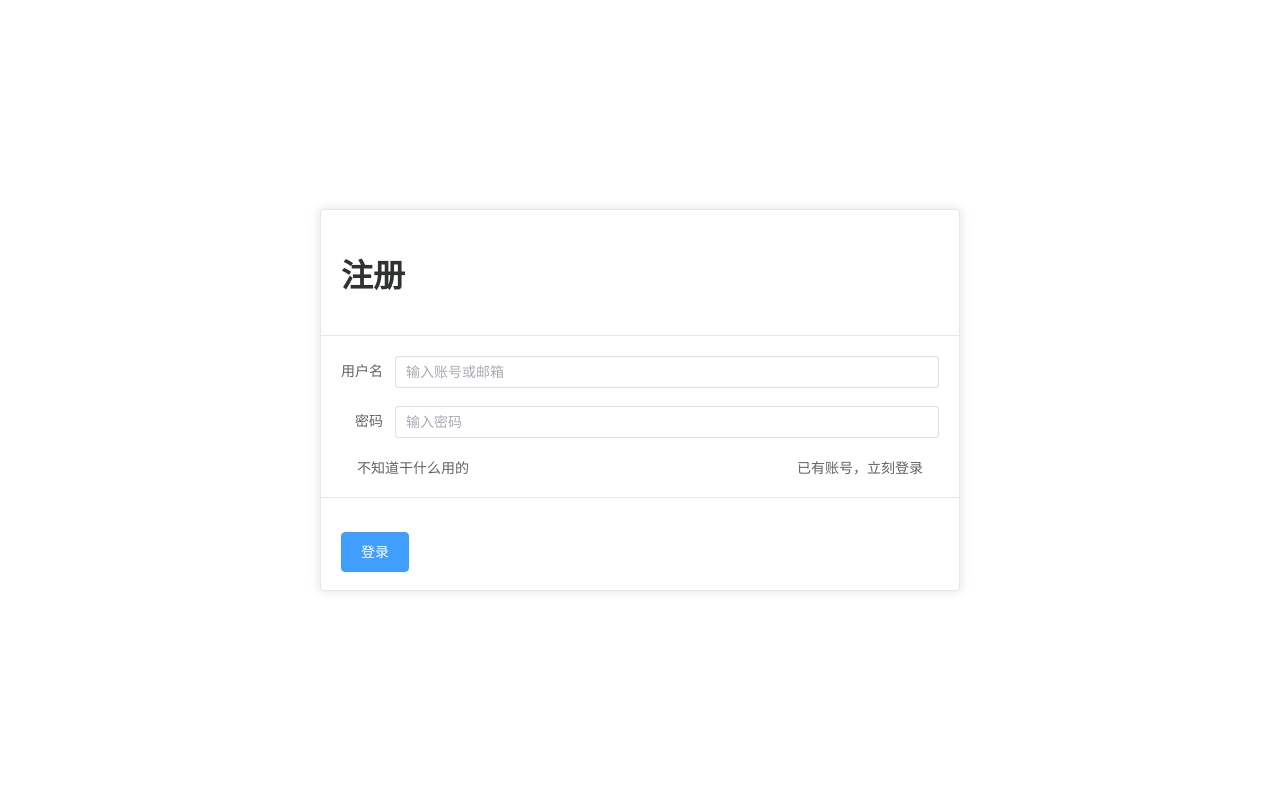
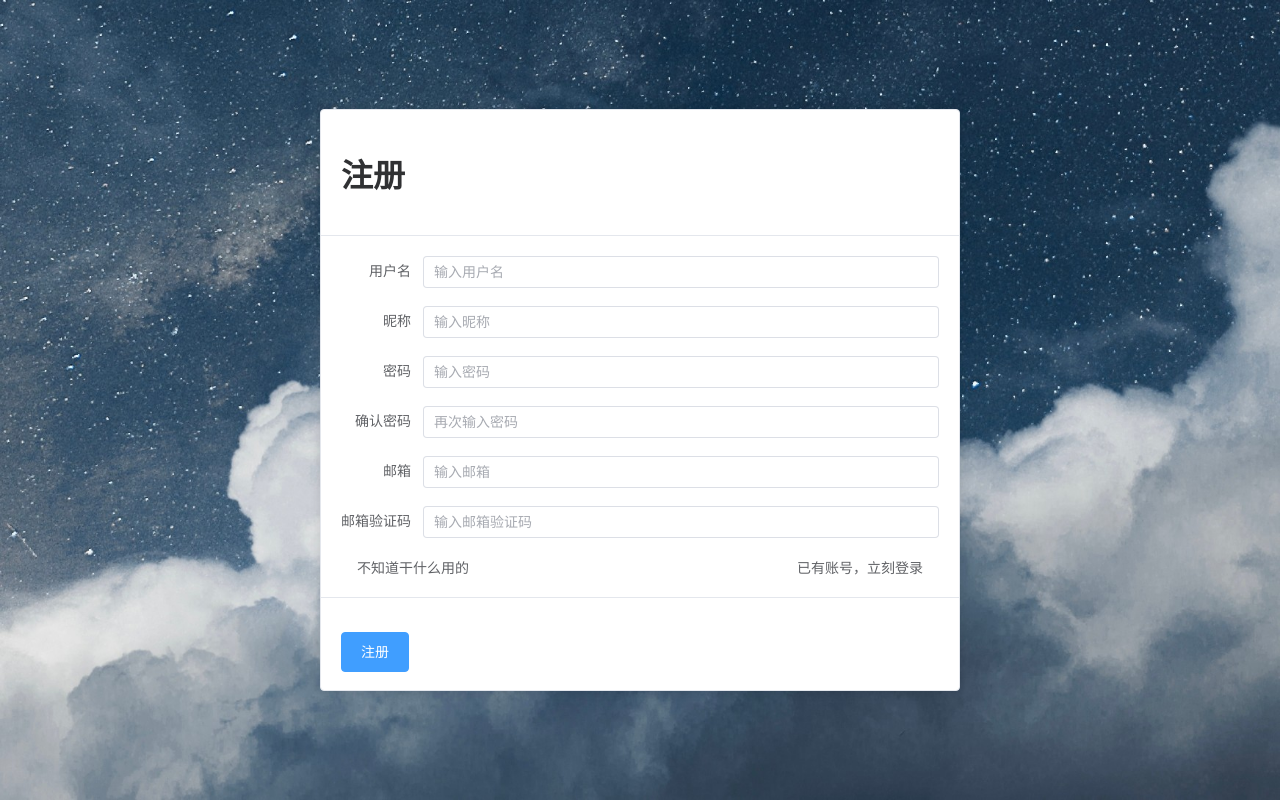
Before and after one commit to schlibra/meme, a Vue app in the folder frontend/: page /register in a window 1280 px wide. Built offline with nearby package versions, Linux system fonts and the light colour scheme; what vue3typed would draw is missing.

Commit message:
update register page

```diff
--- a/frontend/src/views/LoginView.vue
+++ b/frontend/src/views/LoginView.vue
@@ -53,7 +53,7 @@ function loginHandler() {
                   <el-link>忘记密码</el-link>
                 </el-col>
                 <el-col :span="12" class="right">
-                  <el-link>注册账号</el-link>
+                  <el-link href="/register">注册账号</el-link>
                 </el-col>
               </el-row>
             </el-form>
--- a/frontend/src/views/RegisterView.vue
+++ b/frontend/src/views/RegisterView.vue
@@ -6,7 +6,11 @@ import axios from "axios";
 
 const username = ref("");
 const password = ref("");
-const loginLoading = ref(false)
+const confirm = ref("");
+const loginLoading = ref(false);
+const email = ref("");
+const dickname = ref("");
+const emailCheck = ref("");
 
 function loginHandler() {
   if (username.value.length && password.value.length) {
@@ -16,18 +20,18 @@ function loginHandler() {
       password: password.value
     }).then(res=>{
       if (res.data.code===200) {
-        ElMessageBox.alert("登录成功", "登录成功")
+        ElMessageBox.alert("注册成功", "注册成功")
       } else {
-        ElMessageBox.alert(res.data["msg"], "登录失败")
+        ElMessageBox.alert(res.data["msg"], "注册失败")
       }
     }).catch(err=>{
       console.log(err)
-      ElMessageBox.alert("接口响应异常", "登录失败");
+      ElMessageBox.alert("接口响应异常", "注册失败");
     }).finally(() => {
       loginLoading.value = false
     })
   } else {
-    ElMessageBox.alert("账号密码不能为空", "登录失败")
+    ElMessageBox.alert("账号密码不能为空", "注册失败")
   }
 }
 </script>
@@ -44,10 +48,22 @@ function loginHandler() {
           <template #default>
             <el-form label-width="auto">
               <el-form-item label="用户名">
-                <el-input v-model="username" placeholder="输入账号或邮箱" />
+                <el-input v-model="username" placeholder="输入用户名" />
+              </el-form-item>
+              <el-form-item label="昵称">
+                <el-input v-model="dickname" placeholder="输入昵称" />
               </el-form-item>
               <el-form-item label="密码">
                 <el-input type="password" v-model="password" placeholder="输入密码" />
+              </el-form-item>
+              <el-form-item label="确认密码">
+                <el-input type="password" v-model="confirm" placeholder="再次输入密码" />
+              </el-form-item>
+              <el-form-item label="邮箱">
+                <el-input type="text" v-model="email" placeholder="输入邮箱" />
+              </el-form-item>
+              <el-form-item label="邮箱验证码">
+                <el-input type="text" v-model="emailCheck" placeholder="输入邮箱验证码" />
               </el-form-item>
               <el-row class="down-row">
                 <el-col :span="12">
@@ -60,7 +76,7 @@ function loginHandler() {
             </el-form>
           </template>
           <template #footer>
-            <el-button class="login" type="primary" @click="loginHandler" size="large">登录</el-button>
+            <el-button class="register" type="primary" @click="loginHandler" size="large">注册</el-button>
           </template>
         </el-card>
       </el-col>
@@ -71,10 +87,11 @@ function loginHandler() {
 <style scoped lang="scss">
 main {
   height: 100vh;
+  background: url("@/assets/bg.jpg") round;
   .row {
     height: 100vh;
   }
-  .login {
+  .register {
     margin-top: 16px;
   }
   .down-row {
```
